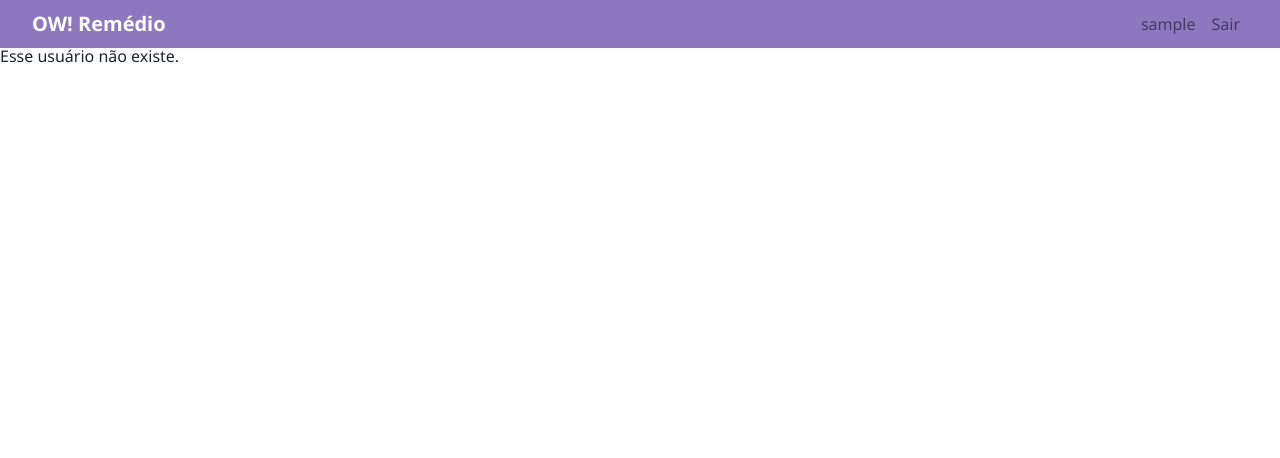
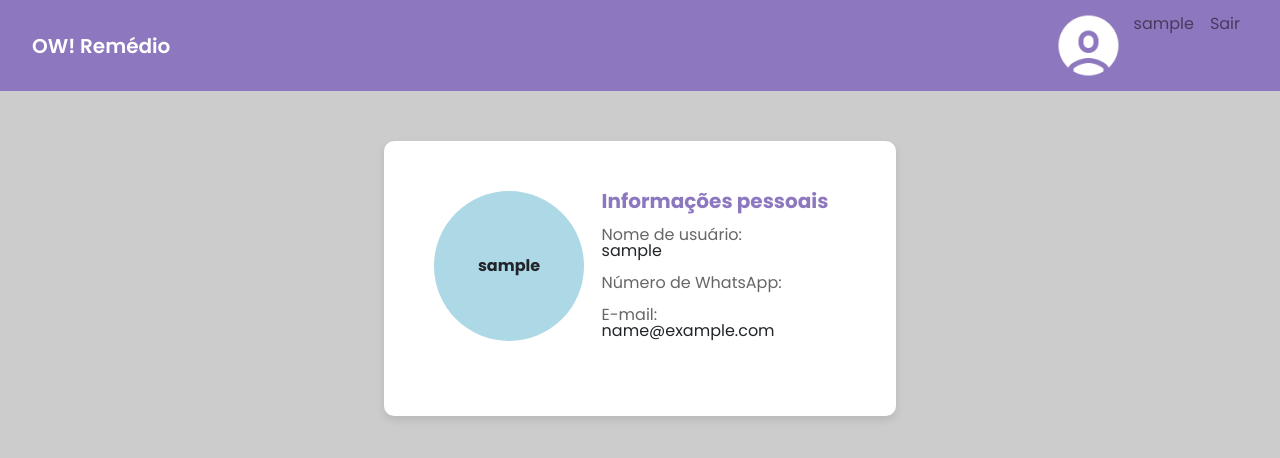
Before and after one commit to FredericoBaker/tp-engenharia-de-software, a Django app: a page that uses main_app/templates/main_app/layout.html in a window 1280 px wide. Shown: the top 458 px of the page. Run offline with Django 5.2, Linux system fonts and the light colour scheme; the visitor is signed in with stand-in values (Sample User, id 1); data comes from the database, SQL or seed files in the repository; some libraries are stand-ins or nearby versions.

Commit message:
Resolução do problema tela de login descentralizada e adição inicial tela de perfil

```diff
--- a/main_app/static/main_app/css/layout.css
+++ b/main_app/static/main_app/css/layout.css
@@ -17,6 +17,10 @@ nav {
   padding-left: 1rem;
 }
 
+.nav-link{
+  color: #fff;
+}
+
 #brand {
   color: white;
   font-weight: 600;
--- a/main_app/static/main_app/css/login.css
+++ b/main_app/static/main_app/css/login.css
@@ -11,8 +11,8 @@ body {
   border-radius: 10px;
   padding: 20px;
   width: 40vw;
-  max-width: 500px;
-  max-height: 500px;
+  max-width: 400px;
+  max-height: 400px;
   height: 60vh;
   margin: 0 auto;
   margin-top: 50px;
--- /dev/null
+++ b/main_app/static/main_app/css/profile.css
@@ -0,0 +1,43 @@
+body{
+    font-family: Poppins;
+    background-color: #ccc;
+}
+
+.grid-template-columns {
+    display: grid;
+    grid-template-columns: auto auto;
+    background: #fff;
+    box-shadow: 0 4px 8px rgba(0, 0, 0, 0.1);
+    border-radius: 10px;
+    padding: 50px;
+    width: 40vw;
+    max-width: 800px;
+    height: 275px;
+    margin: 0 auto;
+    margin-top: 50px;
+  }
+
+  .title{
+    color: #8D77BE;
+    font-size: 20px;
+    font-weight: 700;
+  }
+
+  .label{
+    color: #666;
+  }
+
+  .circle{
+    background: lightblue;
+    display: flex;
+    justify-content: center;
+    align-items: center;
+    border-radius: 50%;
+    width: 150px;
+    height: 150px;
+    font-weight: 700;
+  }
+
+  #user-info{
+    display: block;
+  }
--- a/main_app/templates/main_app/layout.html
+++ b/main_app/templates/main_app/layout.html
@@ -37,6 +37,9 @@
         <div>
           <ul class="navbar-nav mr-auto">
             {% if user.is_authenticated %}
+
+            <img src="../main_app/public/profile.ico" alt="">
+
             <li class="nav-item">
               <a
                 class="nav-link"
--- a/main_app/templates/main_app/profile.html
+++ b/main_app/templates/main_app/profile.html
@@ -2,17 +2,24 @@
 {% load static %}
 
 {% block body %}
-    {% if exists %}
-    <div id="user-info">
-        <h3>{{ user.username }}</h3>
-        <p>{{ user.email }}</p>
-        <p>{{ user.whatsapp_number }}</p>
-    </div>
+<link rel="stylesheet" href="{% static 'main_app/css/profile.css' %}?v=1" />
 
-
-    {% else %}
-    <h3>Esse usuário não existe.</h3>
-    {% endif %}
+<div">
+    <section class="container grid grid-template-columns">
+        <div class="item">
+            <div class="circle">{{ user.username }}</div>
+        </div>
+        <div class="item">
+            <h3 class="title">Informações pessoais</h3>
+            <br>
+            <p class="label">Nome de usuário: </p><p>{{ user.username }}</p>
+            <br>
+            <p class="label">Número de WhatsApp: </p><p>{{ user.whatsapp_number }}</p>
+            <br>
+            <p class="label">E-mail: </p><p>{{ user.email }}</p>
+        </div>
+    </section>
+</div>
 
 {% endblock %}
 
```
Also changed, not shown: main_app/public/Test Account.png (added), main_app/public/Test Account.svg (added), main_app/public/profile.ico (added), main_app/templates/main_app/Test Account.png (added).
